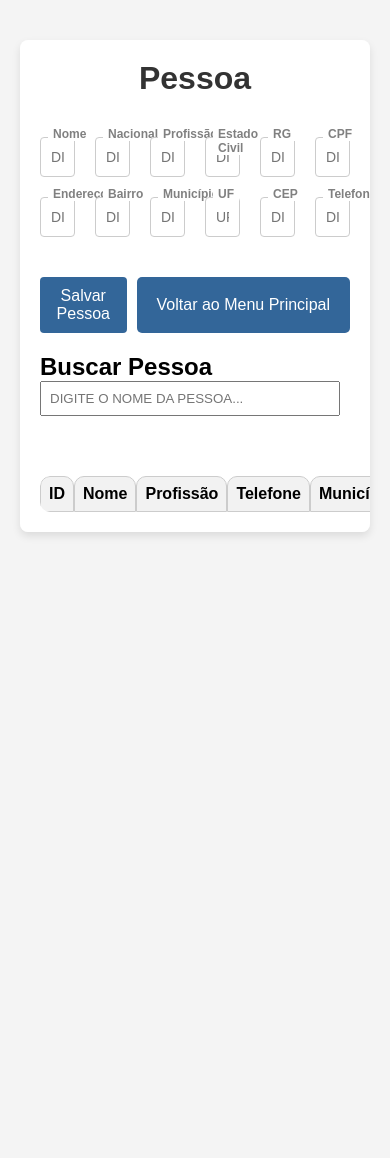
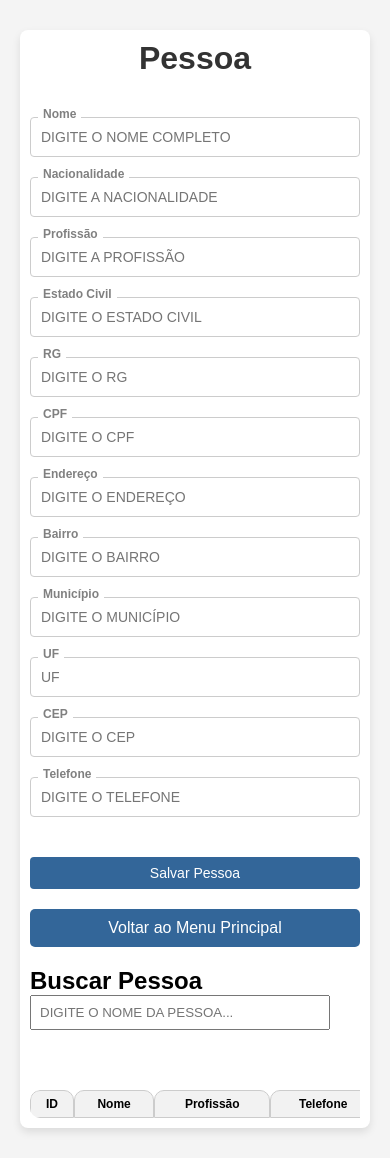
Before and after one commit to PERICLESZA/mobile, a PHP site: page /view/pessoa.php in a window 390 px wide. Before the commit the page ends 536 px from the top, so only its background shows below. Run offline with PHP 8.4, Linux system fonts and the light colour scheme; the visitor is signed in with stand-in values (Sample User, id 1); lists and menus that the app fills with data are empty.

Commit message:
Atualização dispositivo movel

```diff
--- a/css/cadastro.css
+++ b/css/cadastro.css
@@ -293,3 +293,60 @@ input[type="text"] {
 .input-container.full-width {
     flex: 1;
 }
+
+@media (max-width: 768px) {
+    .cad-group {
+        flex-direction: column;
+        gap: 10px;
+    }
+
+    .input-container {
+        width: 100%;
+    }
+
+    .dashboard-container {
+        padding: 10px;
+        margin: 10px auto;
+    }
+
+    .form-container button {
+        font-size: 14px;
+        padding: 8px;
+    }
+
+    .button-group {
+        flex-direction: column;
+    }
+
+    .button-group button {
+        width: 100%;
+    }
+
+    .table-container {
+        overflow-x: auto;
+    }
+
+    .table {
+        font-size: 12px;
+        min-width: 600px;
+    }
+
+    .table th, .table td {
+        padding: 6px;
+    }
+
+    #searchInput {
+        width: 100%;
+    }
+}
+
+input:focus {
+    outline: none;
+    border-color: #336699;
+    box-shadow: 0 0 5px rgba(51, 102, 153, 0.5);
+}
+
+.table-container {
+    overflow-x: auto;
+    max-width: 100%;
+}
--- a/view/pessoa.php
+++ b/view/pessoa.php
@@ -73,8 +73,11 @@
             <input type="hidden" id="cdpessoa">
 
             <div class="button-group">
-                <button id="saveBtn" onclick="savePessoa()">Salvar Pessoa</button>
-                <button id="backButton">Voltar ao Menu Principal</button>
+                <button type="button" id="saveBtn" onclick="savePessoa()">Salvar Pessoa</button>
+                <button type="button" id="backButton">Voltar ao Menu Principal</button>
+
+                <!-- <button id="saveBtn" onclick="savePessoa()">Salvar Pessoa</button>
+                <button id="backButton">Voltar ao Menu Principal</button> -->
             </div>
         </div>
 
```
